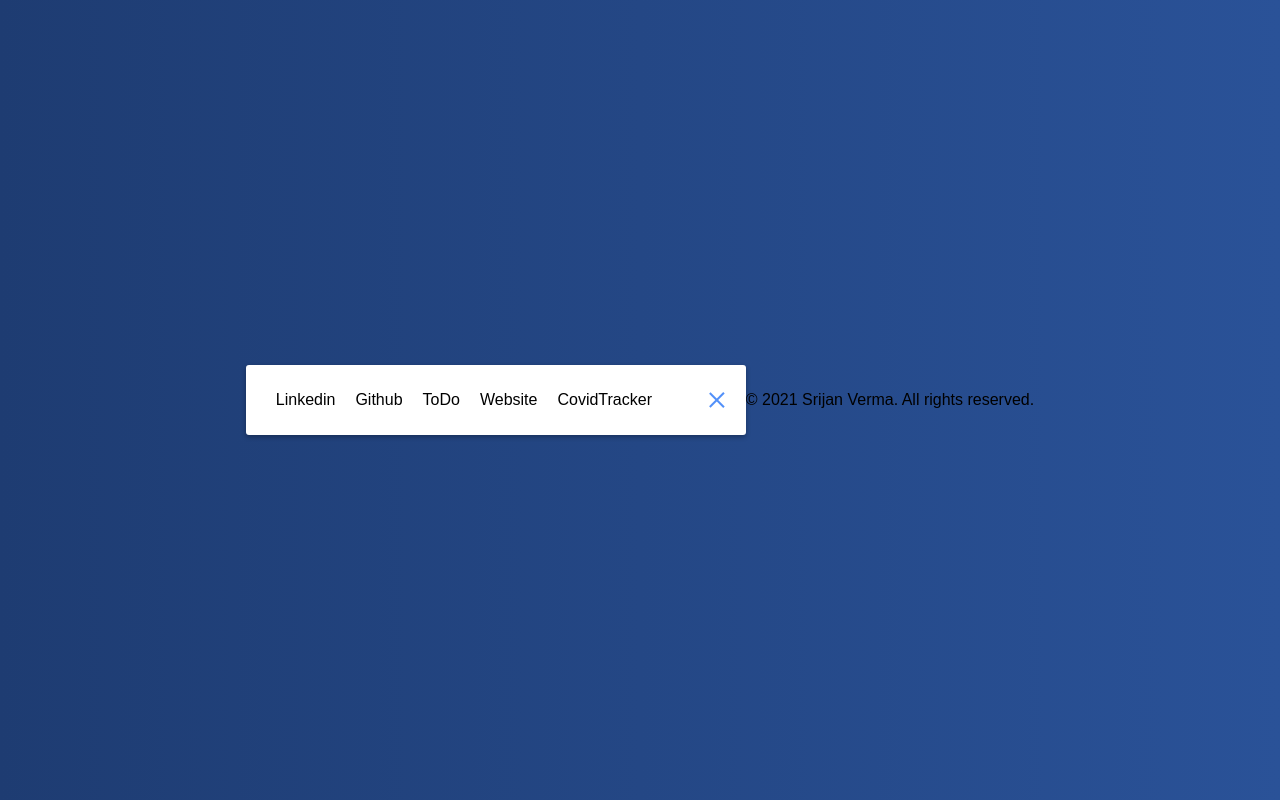
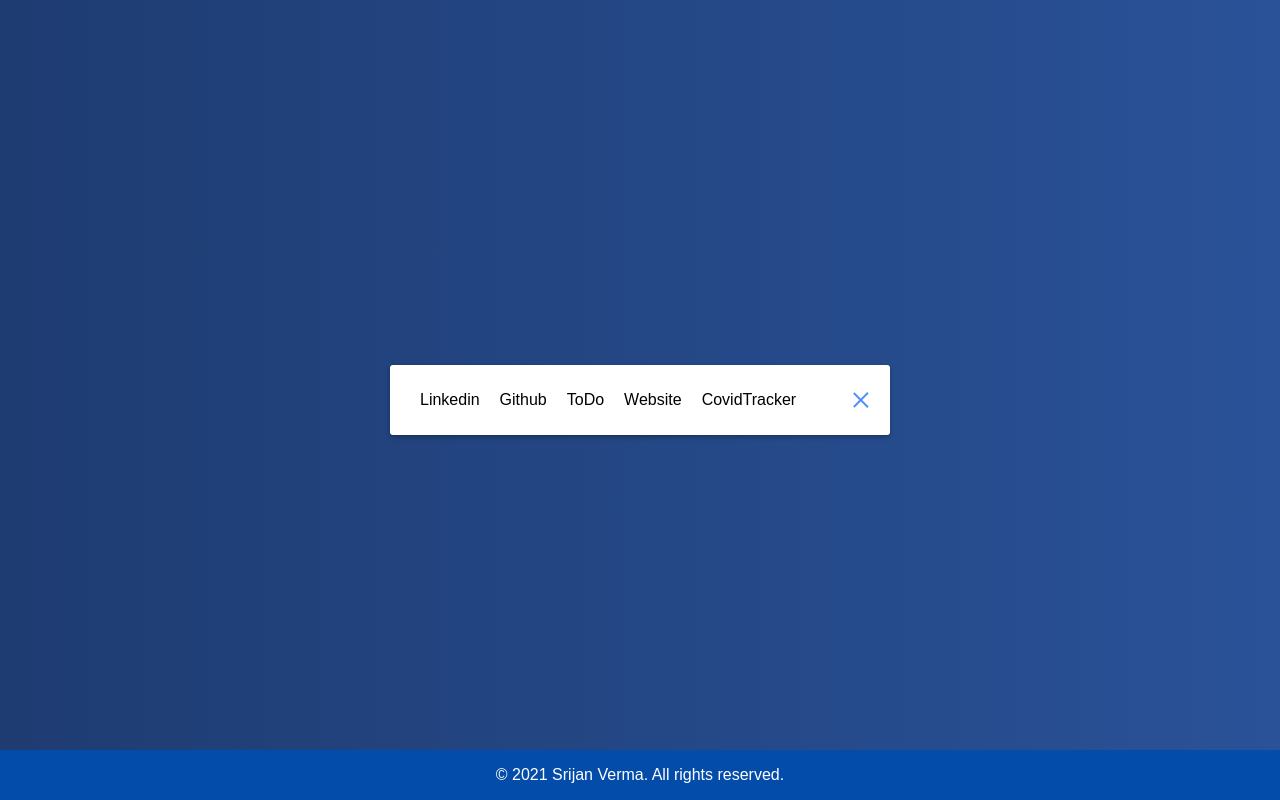
Before and after one commit to srijanv9/My-projects, a plain HTML site: page index.html in a window 1280 px wide. Drawn offline with Linux system fonts and the light colour scheme; a web font is replaced by a local one.

Commit message:
Update style.css

```diff
--- a/style.css
+++ b/style.css
@@ -91,3 +91,12 @@ nav.active .icon .line1{
 nav.active .icon .line2{
     transform: rotate(765deg) translateY(-5.5px);
 }
+.footer {
+    position: fixed;
+    left: 0;
+    bottom: 0;
+    width: 100%;
+    background-color: #044caa;
+    color: rgb(255, 255, 255);
+    text-align: center;
+ }
```
